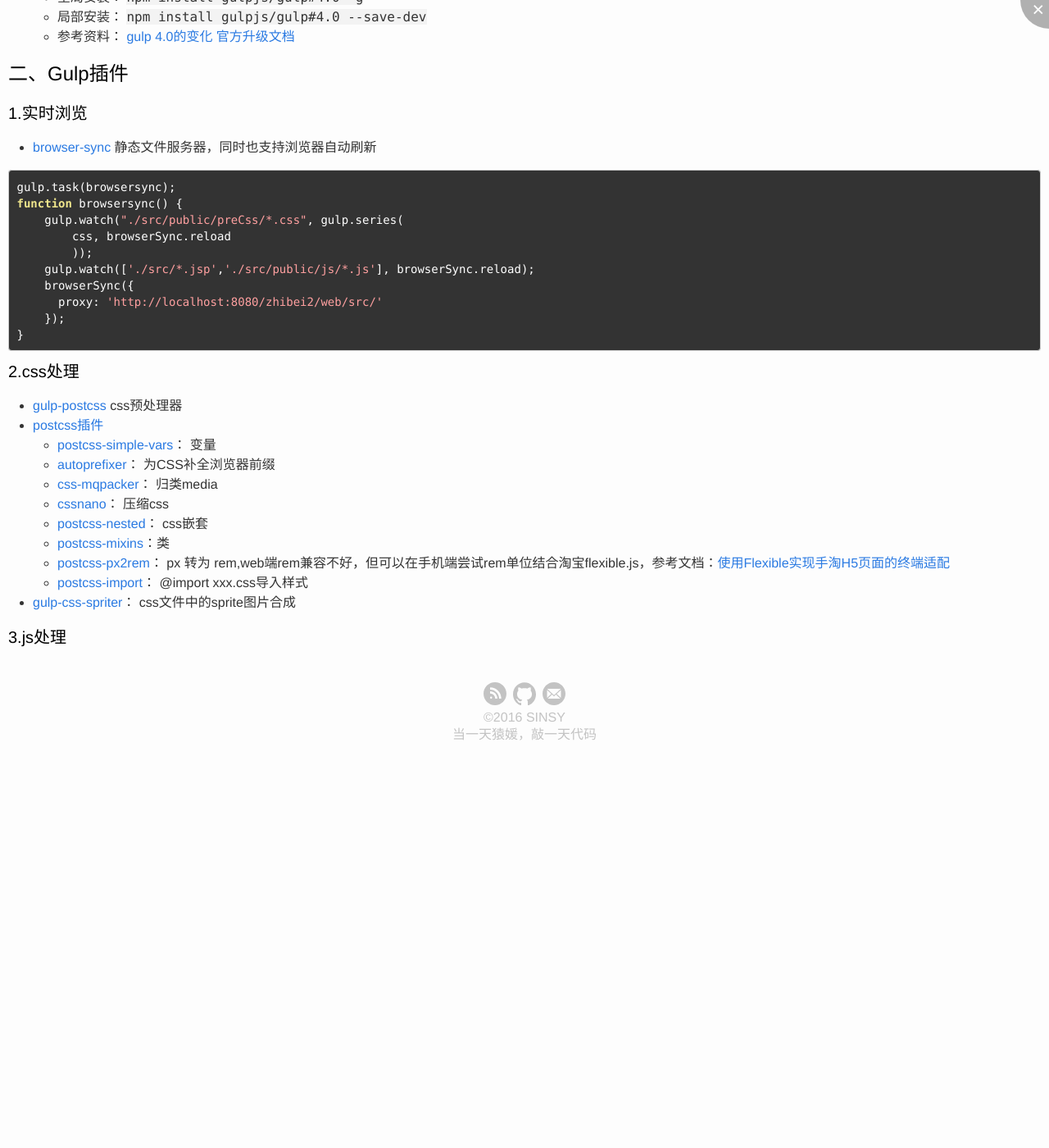
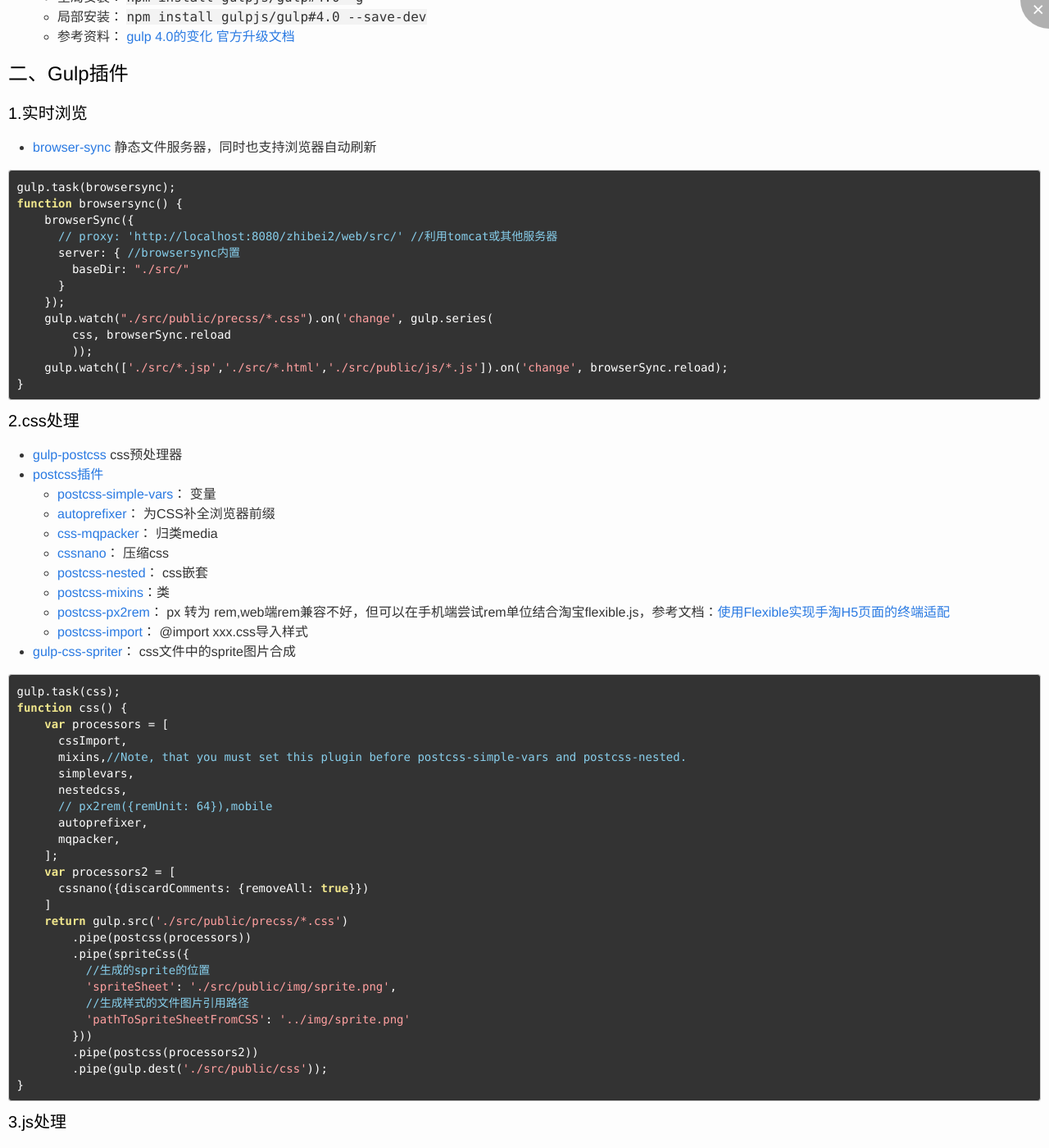
Before and after one commit to sinsy/sinsy.github.io, a Jekyll site: the page built from _posts/resource/2016-04-28-gulp-resource.md, in a window 1280 px wide and 1400 px high, scrolled down 318 px. Shown: the whole window at 82% size. Built offline with Jekyll 4.4.1, drawn with Linux system fonts in a browser that asks for light colours; comment, search, counter and statistics services are not loaded; before the commit the page ends 1235 px from its top, so only the background shows below that; some of the changed text lies outside the part shown.

Commit message:
博客更新

````diff
--- a/_posts/resource/2016-04-28-gulp-resource.md
+++ b/_posts/resource/2016-04-28-gulp-resource.md
@@ -25,13 +25,16 @@ tags: [gulp,postcss]
 ```
 gulp.task(browsersync);
 function browsersync() {
-    gulp.watch("./src/public/preCss/*.css", gulp.series(
+    browserSync({
+      // proxy: 'http://localhost:8080/zhibei2/web/src/' //利用tomcat或其他服务器
+      server: { //browsersync内置
+        baseDir: "./src/"
+      }
+    });
+    gulp.watch("./src/public/precss/*.css").on('change', gulp.series(
         css, browserSync.reload
         ));
-    gulp.watch(['./src/*.jsp','./src/public/js/*.js'], browserSync.reload);
-    browserSync({
-      proxy: 'http://localhost:8080/zhibei2/web/src/'
-    });
+    gulp.watch(['./src/*.jsp','./src/*.html','./src/public/js/*.js']).on('change', browserSync.reload);
 }
 ```
 
@@ -48,4 +51,56 @@ function browsersync() {
     - [postcss-import](https://github.com/postcss/postcss-import)： @import xxx.css导入样式
 * [gulp-css-spriter](http://www.codes51.com/article/detail_117947.html)： css文件中的sprite图片合成
 
+```
+gulp.task(css);
+function css() {
+    var processors = [
+      cssImport,
+      mixins,//Note, that you must set this plugin before postcss-simple-vars and postcss-nested.
+      simplevars,
+      nestedcss,
+      // px2rem({remUnit: 64}),mobile
+      autoprefixer,
+      mqpacker,
+    ];
+    var processors2 = [
+      cssnano({discardComments: {removeAll: true}})
+    ]
+    return gulp.src('./src/public/precss/*.css')
+        .pipe(postcss(processors))
+        .pipe(spriteCss({
+          //生成的sprite的位置
+          'spriteSheet': './src/public/img/sprite.png',
+          //生成样式的文件图片引用路径
+          'pathToSpriteSheetFromCSS': '../img/sprite.png'
+        }))
+        .pipe(postcss(processors2))
+        .pipe(gulp.dest('./src/public/css'));
+}
+```
+
 ### 3.js处理
+* [gulp-uglify](https://www.npmjs.com/package/gulp-uglify) js压缩
+* [gulp-concat](https://www.npmjs.com/package/gulp-concat) js文件合并
+* [gulp-jshint](https://www.npmjs.com/package/gulp-jshint) js错误检查
+
+### 4.html处理
+* [gulp-processhtml](https://www.npmjs.com/package/gulp-processhtml) html处理
+* [gulp-htmlmin](https://www.npmjs.com/package/gulp-htmlmin) html压缩
+
+### 5.image处理
+* [gulp-imagemin](https://www.npmjs.com/package/gulp-imagemin) 图片压缩
+* [imagemin-pngquant](https://www.npmjs.com/package/imagemin-pngquant) png图片压缩
+* [gulp-cache](https://www.npmjs.com/package/gulp-cache) 图片缓存
+
+### 6.版本控制
+* [gulp-rev](https://www.npmjs.com/package/gulp-rev)
+* [gulp-rev-collector](https://www.npmjs.com/package/gulp-rev-collector)
+
+### 7.其余
+* [gulp-notify](https://www.npmjs.com/package/gulp-notify)
+* [del](https://www.npmjs.com/package/del)
+
+## 三、资源
+所有gulp插件集合一起：
+[github地址](https://github.com/sinsy/gulpTest)
````
Also changed, not shown: _posts/resource/2016-04-28-git-resource.md (+2 -0 lines).
